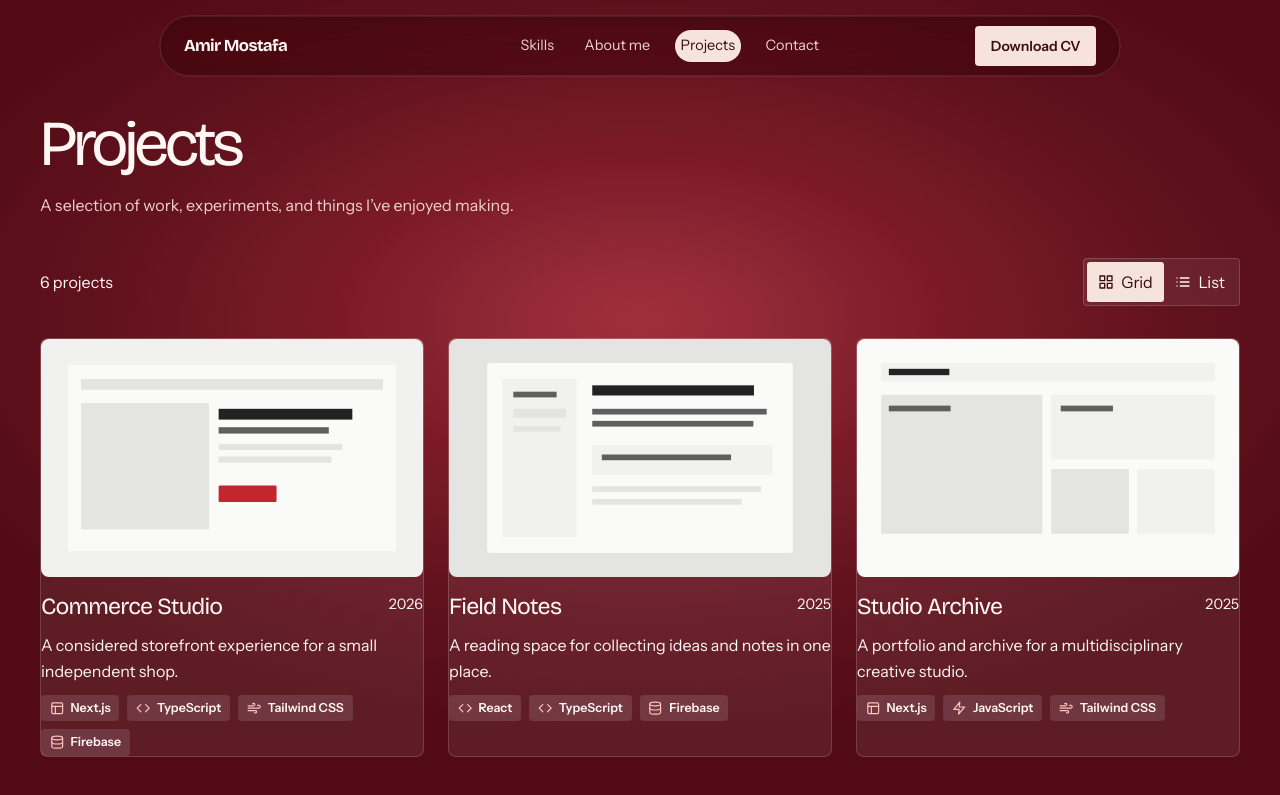
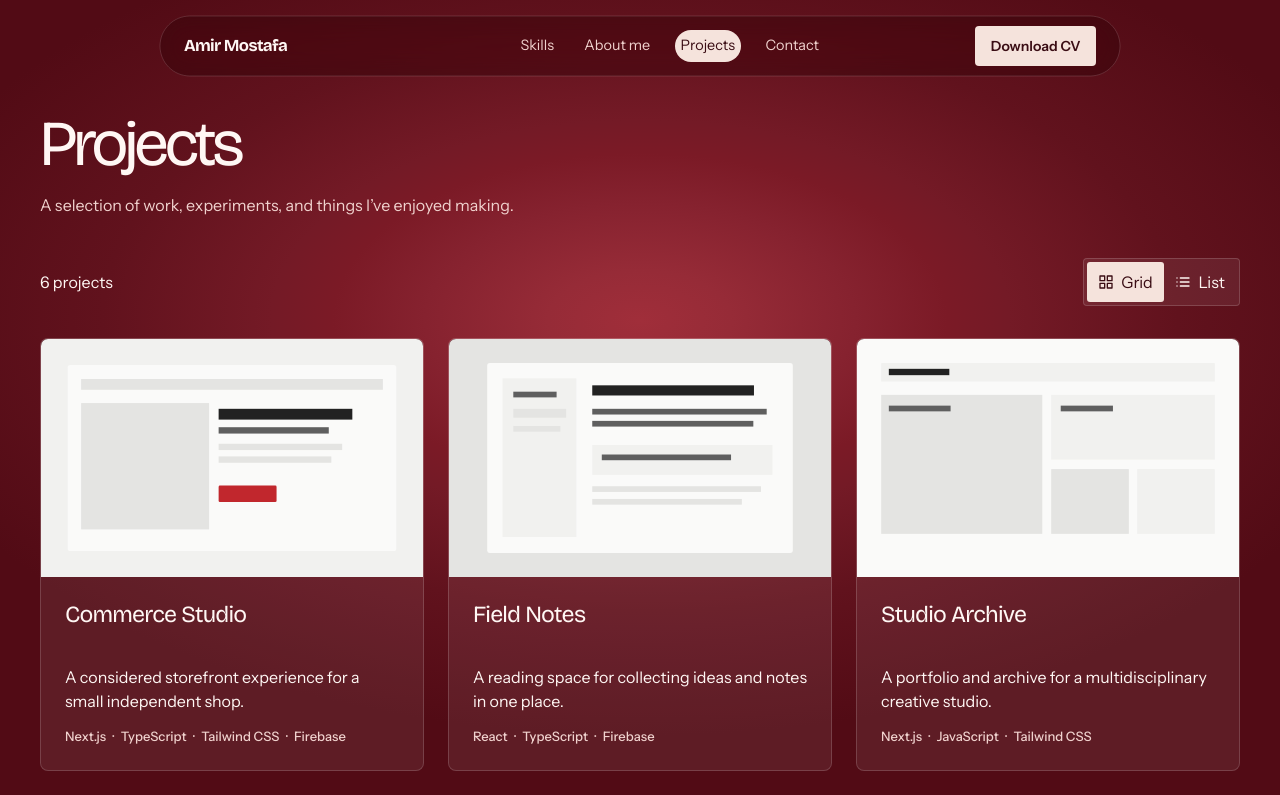
Before and after one commit to AmirMostafa-eng/Amir-Mostafa-Portfolio, a Next.js app: page /projects in a window 1280 px wide. Shown: the top 795 px of the page. Built offline with nearby package versions, Linux system fonts and the light colour scheme.

Commit message:
Refine shared project cards

```diff
--- a/app/globals.css
+++ b/app/globals.css
@@ -197,17 +197,20 @@ img { display: block; max-width: 100%; }
 @keyframes timeline-pulse { 0%, 100% { opacity: .35; } 50% { opacity: 1; } }
 @keyframes timeline-panel-open { from { opacity: 0; } to { opacity: 1; } }
 
-.project-grid { display: grid; grid-template-columns: repeat(2, minmax(0, 1fr)); gap: 2.5rem 1.5rem; }
+.project-grid { display: grid; grid-auto-rows: 1fr; grid-template-columns: repeat(2, minmax(0, 1fr)); align-items: stretch; gap: 2.5rem 1.5rem; }
 .all-project-grid { grid-template-columns: repeat(3, minmax(0, 1fr)); }
-.project-card { display: block; min-width: 0; border: 1px solid var(--line); border-radius: 8px; background: var(--card); color: var(--text); text-decoration: none; }
+.project-card { display: flex; min-width: 0; height: 100%; overflow: hidden; flex-direction: column; border: 1px solid var(--line); border-radius: 8px; background: var(--card); color: var(--text); text-decoration: none; }
 .project-card:focus-visible { outline-offset: 2px; }
-.project-cover { position: relative; aspect-ratio: 16 / 10; overflow: hidden; border-radius: 8px; background: var(--card); }
-.project-cover img { width: 100%; height: 100%; object-fit: cover; transition: transform 180ms ease; }
+.project-cover { position: relative; width: 100%; aspect-ratio: 16 / 10; overflow: hidden; flex: 0 0 auto; background: var(--deep); }
+.project-cover img { position: absolute; inset: 0; width: 100%; height: 100%; object-fit: cover; transition: transform 180ms ease; }
 .project-card:hover .project-cover img { transform: scale(1.025); }
-.project-card-content { display: grid; grid-template-columns: 1fr auto; gap: .4rem 1rem; padding-top: 1rem; }
-.project-card h3 { margin: 0; color: var(--text); font-family: var(--font-display), sans-serif; font-size: 1.45rem; line-height: 1.2; letter-spacing: -.035em; }
-.project-card-year { color: var(--text); font-size: .9rem; }
-.project-summary { grid-column: 1 / -1; margin: .25rem 0; color: var(--text); display: -webkit-box; -webkit-line-clamp: 2; -webkit-box-orient: vertical; overflow: hidden; }
+.project-card-content { display: flex; min-width: 0; flex: 1; flex-direction: column; padding: 20px; }
+.project-card h3 { display: -webkit-box; min-height: 2.4em; margin: 0; overflow: hidden; color: var(--text); font-family: var(--font-display), sans-serif; font-size: 1.45rem; line-height: 1.2; letter-spacing: -.035em; -webkit-box-orient: vertical; -webkit-line-clamp: 2; }
+.project-summary { display: -webkit-box; margin: 8px 0 14px; overflow: hidden; color: var(--text); line-height: 1.5; -webkit-box-orient: vertical; -webkit-line-clamp: 3; }
+.project-tech-list { display: flex; max-height: calc(2 * 1.45em); overflow: hidden; flex-wrap: wrap; align-items: baseline; margin-top: auto; margin-right: 0; margin-bottom: 0; margin-left: 0; padding: 0; color: var(--muted); font-family: var(--font-body), sans-serif; font-size: 13px; font-weight: 500; line-height: 1.45; list-style: none; }
+.project-tech-list li { display: inline-flex; max-width: 100%; align-items: baseline; white-space: nowrap; }
+.project-tech-separator::before { display: inline; margin-inline: .5em; content: "·"; }
+.project-tech-more { flex: 0 0 auto; }
 .badge-list { display: flex; flex-wrap: wrap; gap: .5rem; }
 .tech-badge { display: inline-flex; align-items: center; gap: .4rem; width: fit-content; padding: .3rem .55rem; border-radius: 4px; background: var(--chip); color: var(--text); font-size: .78rem; font-weight: 600; line-height: 1.35; }
 .tech-badge svg { color: var(--link); font-size: .9rem; }
@@ -326,6 +329,14 @@ img { display: block; max-width: 100%; }
   .footer-contact-links { display: grid; width: 100%; grid-template-columns: repeat(2, minmax(0, 1fr)); }
   .footer-contact-pill { width: 100%; gap: 10px; padding-inline: 12px; font-size: .9375rem; }
 }
+@media (min-width: 640px) {
+  .project-card-content { padding: 24px; }
+}
+@media (max-width: 767px) {
+  .project-card-list { grid-template-columns: 1fr; }
+  .project-card-list .project-cover { min-height: 0; aspect-ratio: 16 / 9; }
+  .project-detail { padding-top: 84px; }
+}
 @media (max-width: 639px) {
   .footer-main { padding-block: 2rem; }
 }
--- a/components/projects/ProjectCard.tsx
+++ b/components/projects/ProjectCard.tsx
@@ -1,7 +1,7 @@
 import Image from "next/image";
 import Link from "next/link";
+import { FiPlay } from "react-icons/fi";
 import type { Project, Tech } from "@/types";
-import { TechBadge } from "@/components/projects/TechBadge";
 
 type ProjectCardProps = { project: Project; techs: Tech[]; variant: "grid" | "list" };
 
@@ -9,19 +9,36 @@ export function ProjectCard({ project, techs, variant }: ProjectCardProps) {
   const projectTechs = project.techs
     .map((slug) => techs.find((tech) => tech.slug === slug))
     .filter((tech): tech is Tech => Boolean(tech));
+  const visibleTechs = projectTechs.slice(0, 4);
+  const remainingTechCount = projectTechs.length - visibleTechs.length;
 
   return (
     <Link className={`project-card${variant === "list" ? " project-card-list" : ""}`} href={`/projects/${project.slug}`}>
       <div className="project-cover">
-        <Image src={project.cover} alt={`${project.title} project preview`} fill sizes={variant === "list" ? "(max-width: 640px) 100vw, 36vw" : "(max-width: 640px) 100vw, 50vw"} />
+        <Image src={project.cover} alt={`${project.title} project preview`} fill sizes={variant === "list" ? "(max-width: 767px) 100vw, 40vw" : "(max-width: 640px) 100vw, 50vw"} />
+        {project.video?.provider === "youtube" ? (
+          <div className="video-overlay" aria-hidden="true">
+            <span className="video-play"><FiPlay /></span>
+          </div>
+        ) : null}
       </div>
       <div className="project-card-content">
-        <h3>{project.title}</h3>
-        <span className="project-card-year">{project.year}</span>
-        <p className="project-summary">{project.summary}</p>
-        <div className="badge-list" aria-label={`${project.title} technologies`}>
-          {projectTechs.map((tech) => <TechBadge key={tech.slug} tech={tech} />)}
-        </div>
+        <h3 className="line-clamp-2">{project.title}</h3>
+        <p className="project-summary line-clamp-3">{project.summary}</p>
+        <ul className="project-tech-list" aria-label={`${project.title} technologies`}>
+          {visibleTechs.map((tech, index) => (
+            <li key={tech.slug}>
+              {index > 0 ? <span className="project-tech-separator" aria-hidden="true" /> : null}
+              {tech.name}
+            </li>
+          ))}
+          {remainingTechCount > 0 ? (
+            <li className="project-tech-more">
+              <span className="project-tech-separator" aria-hidden="true" />
+              +{remainingTechCount}<span className="sr-only">and {remainingTechCount} more technologies</span>
+            </li>
+          ) : null}
+        </ul>
       </div>
     </Link>
   );
--- a/types/index.ts
+++ b/types/index.ts
@@ -13,7 +13,7 @@ export type ProjectVideo =
 export type Project = {
   slug: string;
   title: string;
-  summary: string;
+  summary: string; // About 160 characters is the recommended length; cards clamp the display to three lines.
   description: string;
   techs: string[];
   cover: string;
```
